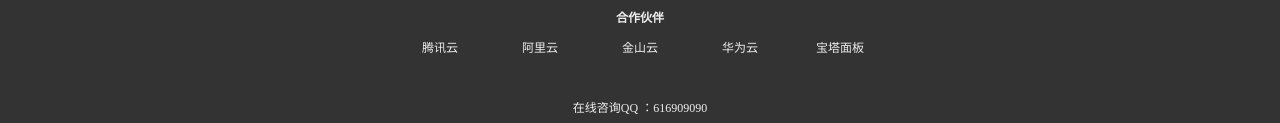
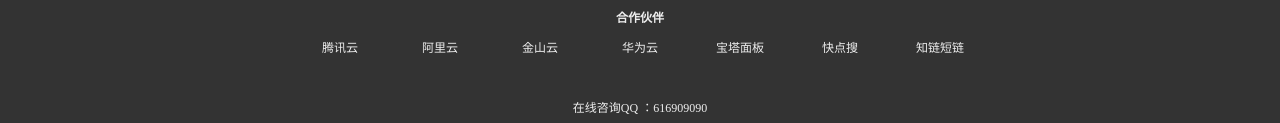
Before and after one commit to muzihuaner/huancloud, a plain HTML site: page index.html in a window 1280 px wide. Shown: the part 3097-3220 px from the top of the page. Drawn offline with Linux system fonts and the light colour scheme; a script that the page names is missing.

Commit message:
第一次提交

```diff
--- a/index.html
+++ b/index.html
@@ -309,6 +309,12 @@
       <li>
         <a href="https://www.bt.cn/?invite_code=MV9la29hcno=">宝塔面板</a>
       </li>
+      <li>
+        <a href="https://quickso.cn">快点搜</a>
+      </li>
+      <li>
+        <a href="https://zhiurl.cn">知链短链</a>
+      </li>
     </ul>
   <br>
 在线咨询QQ ：<a target="_blank" href="tencent://message/?uin=616909090">616909090</a><br />
```
